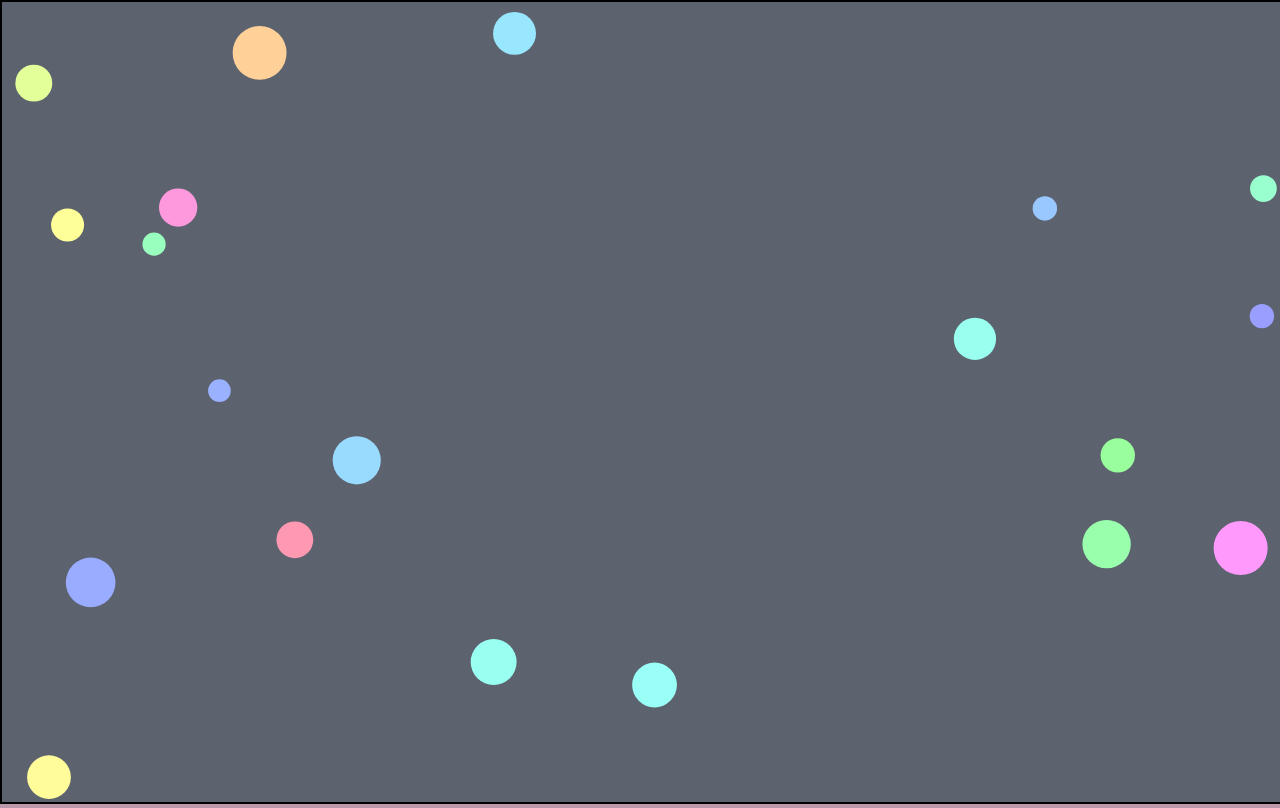
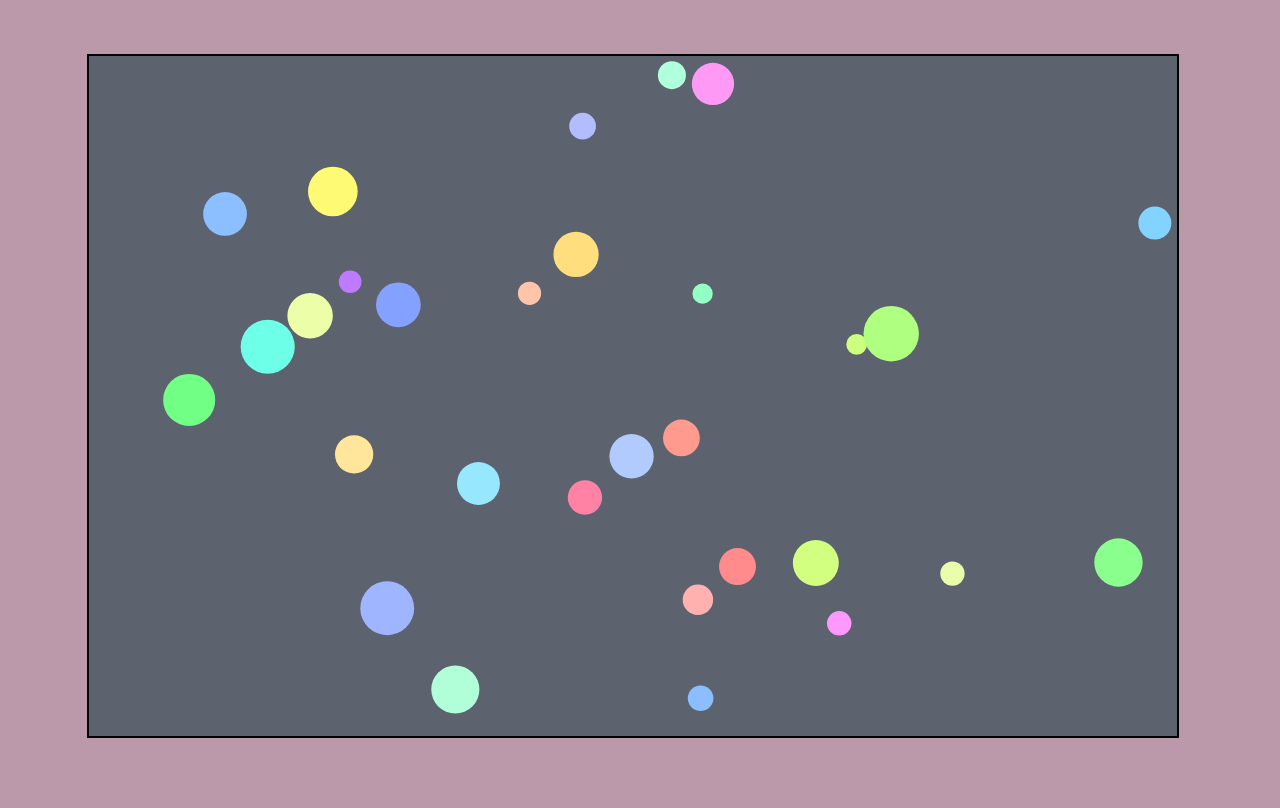
Before and after one commit to 788007/AnimBalls, a plain HTML site: page Start/index.html in a window 1280 px wide. Drawn offline with Linux system fonts and the light colour scheme.

Commit message:
Add files via upload

```diff
--- a/Start/canvasDemo.js
+++ b/Start/canvasDemo.js
@@ -9,79 +9,110 @@ function init(){
   //get the canvas
   canvas = document.getElementById('cnv');
   // Set the dimensions of the canvas
-  canvas.width = window.innerWidth;
-  canvas.height = window.innerHeight;
+  canvas.width = window.innerWidth * 0.85;
+  canvas.height = window.innerHeight * 0.85 ;
+  canvas.style.marginTop = canvas.height * 0.08 + 'px';
+  canvas.style.marginBottom = canvas.height * 0.08 + 'px';
+  canvas.style.marginRight = canvas.width * 0.08 + 'px';
+  canvas.style.marginLeft = canvas.width * 0.08 + 'px';
   canvas.style.border = 'solid black 2px';
   canvas.style.backgroundColor = 'rgba(0,44,55, .5)';
   // get the context
   ctx = canvas.getContext('2d'); // This is the context
   //create array of balls
-  for (var i = 0; i < 20; i++){
+  for (var i = 0; i < 30; i++){
     balls[i] = new Ball();
   }
+
   animate(); // Call to your animate function
 }
 
 //returns a random pastel color
 function randomColor(){
   var hue = Math.floor(Math.random() * 360);
-  var pastel = 'hsl(' + hue + ', 100%, 80%)';
+  var l = Math.random() * 15 + 70;
+  var pastel = 'hsl(' + hue + ', 100%, ' + l + '%)';
   return pastel;
 }
 
-//returns either -1 or 1
-function randomDirection(){
-  var dir = [-1, 1]
-  var rand = Math.floor(Math.random()*2);
-  return dir[rand];
-}
 
 //creates ball objects when called w/ new
 function Ball(){
   this.radius = Math.random()*20 + 10;
-  this.x = Math.random() * (canvas.width-20) + 10;
-  this.y = Math.random() * (canvas.height-20) + 10;
-  this.dx = (Math.random()* 4 + 1) * randomDirection();
-  this.dy = (Math.random()* 4 + 1) * randomDirection();
-  console.log(this.dx, this.dy);
   this.color = randomColor();
+
+  //let volume = area and density = 1, so mass = area
+  this.mass = Math.PI * this.radius * this.radius;
+
+  //set location vector
+  var x = Math.random() * (canvas.width-20) + 10;
+  var y = Math.random() * (canvas.height-20) + 10;
+  this.loc = new vector2d(x, y);
+
+  //set velocity vector
+  var r = (Math.random()* 5 + 1);
+  var theta = Math.random() * 2 * Math.PI;
+  this.vel = new vector2d(undefined, undefined, r, theta);
+
+  //set acceleration vector
+  this.acc = new vector2d(0, 0);
+
+  this.momentum = this.vel.scalarMult(this.mass);
 }
+
+
 
 //updates ball position
 Ball.prototype.update = function () {
   ball = this;
   ball.checkEdges();
-  ball.x += ball.dx;
-  ball.y += ball.dy;
+  ball.loc.add(ball.vel);
+
+  //ball.vel.add(ball.acc);
 }
 
 //reverses direction when ball hits edge
 Ball.prototype.checkEdges = function () {
 
   ball = this;
-  if(ball.x + ball.radius >= canvas.width){
-    ball.x = canvas.width - ball.radius;
-    ball.dx *= -1;
+  if(ball.loc.x + ball.radius >= canvas.width){
+    ball.loc.x = canvas.width - ball.radius;
+    ball.vel.x *= -1;
   }
-  if(ball.x - ball.radius < 0){
-    ball.x = ball.radius;
-    ball.dx *= -1;
+  if(ball.loc.x - ball.radius < 0){
+    ball.loc.x = ball.radius;
+    ball.vel.x *= -1;
   }
-  if(ball.y + ball.radius >= canvas.height){
-    ball.y = canvas.height - ball.radius;
-    ball.dy *= -1;
+  if(ball.loc.y + ball.radius >= canvas.height){
+    ball.loc.y = canvas.height - ball.radius;
+    ball.vel.y *= -1;
   }
-  if( ball.y - ball.radius < 0){
-    ball.y = ball.radius;
-    ball.dy *= -1;
+  if(ball.loc.y - ball.radius < 0){
+    ball.loc.y = ball.radius;
+    ball.vel.y *= -1;
   }
 }
+
+//check if balls should bounce off each other
+// function checkBallBounces () {
+//   for(var i = 0; i < balls.length -1; i++){
+//     for(var j = i + 1; j < balls.length; j++){
+//       //check if edges of 2 balls are touching
+//       var dist = balls[i].loc.distance(balls[j].loc);
+//       if( dist <= balls[i].radius + balls[j].radius){
+//
+//
+//       }
+//     }
+//   }
+//
+// }
 
 //draws ball
 Ball.prototype.draw = function () {
   ball = this;
   ctx.beginPath();
-  ctx.arc(ball.x, ball.y, ball.radius, 0, Math.PI * 2);
+  ctx.arc(ball.loc.x, ball.loc.y, ball.radius, 0, Math.PI * 2);
   ctx.fillStyle = ball.color;
   ctx.fill();
 };
--- a/Start/index.html
+++ b/Start/index.html
@@ -1,9 +1,10 @@
 <!DOCTYPE html>
 <html>
   <head>
-    <title>Canvas Demo</title>
+    <title>:)</title>
     <link rel="stylesheet" type="text/css" href="mystyles.css">
     <script src="canvasDemo.js"></script>
+    <script src="vector2d.js"></script>
   </head>
 
   <body>
--- /dev/null
+++ b/Start/vector2d.js
@@ -0,0 +1,33 @@
+function vector2d (x, y, r, theta){
+  this.x = (x !== undefined) ? x : r * Math.cos(theta);
+  this.y = (y !== undefined) ? y : r * Math.sin(theta);
+}
+
+vector2d.prototype.add = function(vec2) {
+  this.x += vec2.x;
+  this.y += vec2.y;
+}
+
+vector2d.prototype.subtract = function(vec2) {
+  this.x -= vec2.x;
+  this.y -= vec2.y;
+}
+
+vector2d.prototype.scalarMult = function (k) {
+  return new vector2d(this.x * k, this.y * k);
+}
+
+vector2d.prototype.magnitude = function(){
+  return Math.sqrt(this.x * this.x + this.y * this.y);
+}
+
+vector2d.prototype.distance = function(vec2) {
+  return Math.sqrt( (vec2.x-this.x)*(vec2.x-this.x) + (vec2.y-this.y)*(vec2.y-this.y) );
+}
+
+var a = new vector2d(3, 4);
+var b = new vector2d(-1, 1);
+//console.log(a.distance(b));
+
+var c = a.scalarMult(5);
+console.log(c.x, c.y);
```
Also changed, not shown: Start/mystyles.css (+1 -8 lines).
